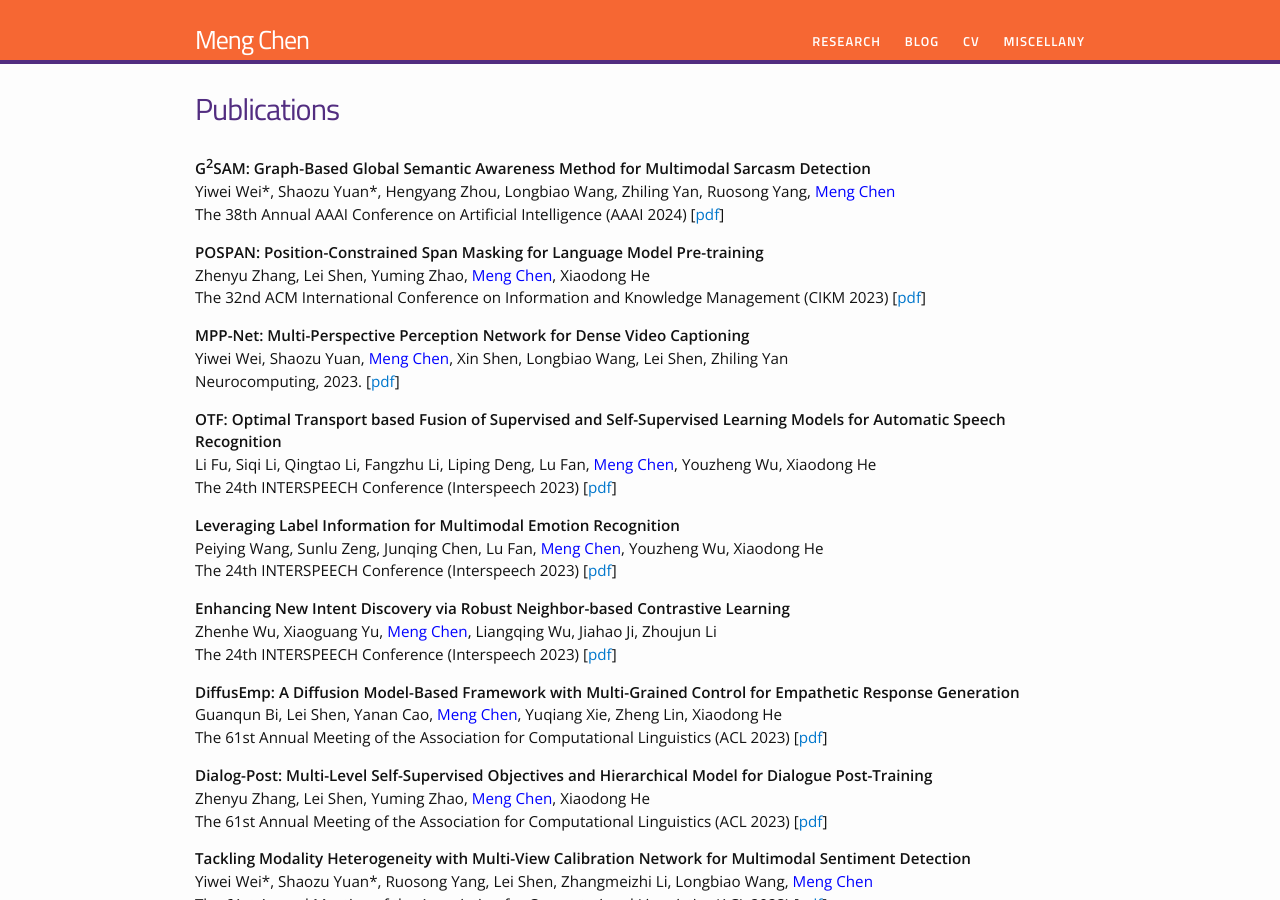
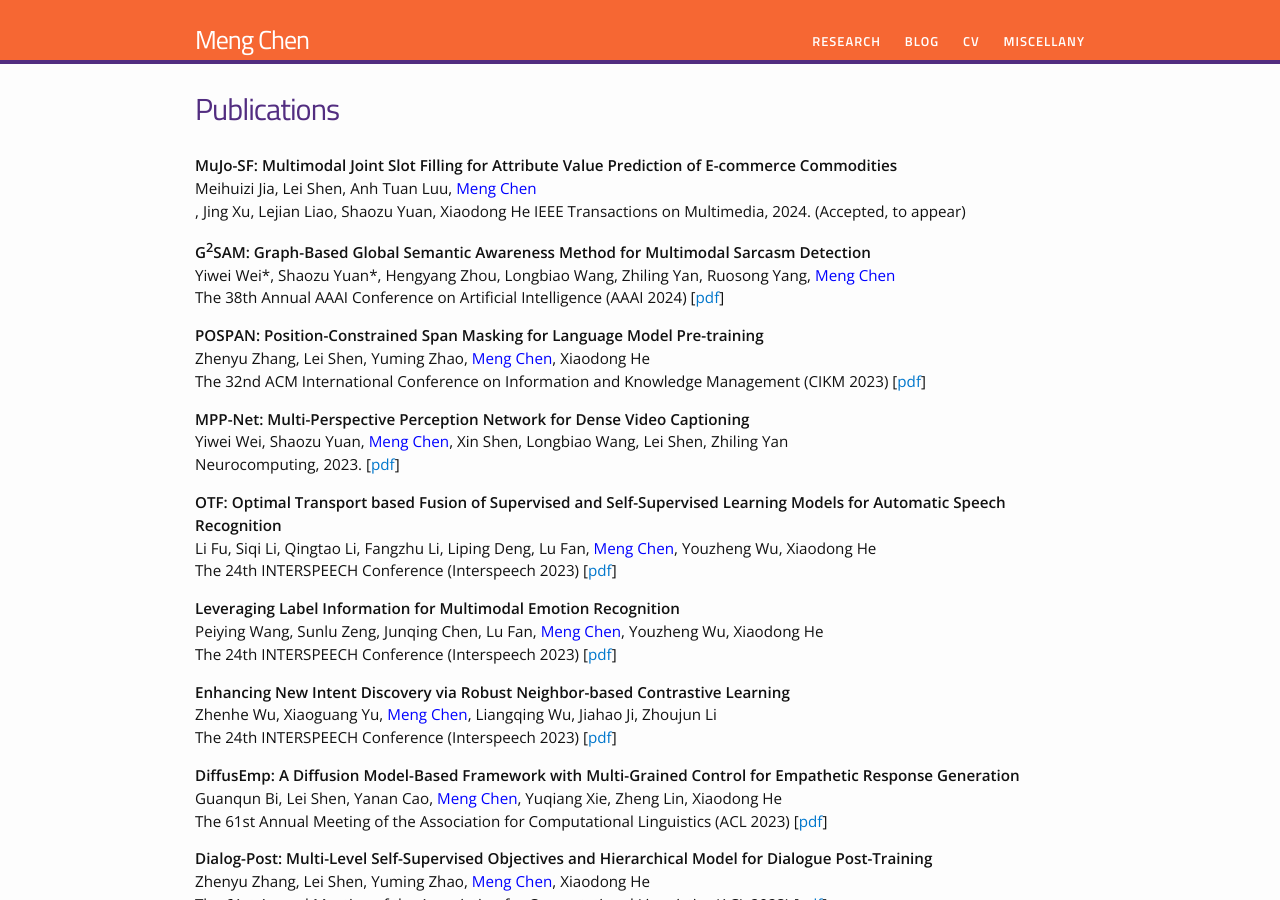
Before and after one commit to chenmengdx/chenmengdx.github.io, a Jekyll site: the page built from research.md, in a window 1280 px wide and 900 px high. Built offline with Jekyll 4.4.1, drawn with Linux system fonts in a browser that asks for light colours.

Commit message:
add publication

```diff
--- a/index.html
+++ b/index.html
@@ -23,7 +23,7 @@ Before that, I was a Research Scientist at Dragon Research of <a href="http://ww
 </p>
 
 <p style="text-align:justify;">
-I'm also serving as the Program Committee member for several top academic conferences including AAAI 2021/2022/2023/2024, ACL 2021/2022/2023/2024, EMNLP 2020/2021/2022/2023, NAACL 2022/2024, EACL 2023, ICASSP 2023/2024, Interspeech 2022/2023, ACM Multimedia 2023 etc. In my spare time, I love traveling, reading, watching movies and playing soccer. I'm an amateur soccer player and my soccer career lasts for more than 10 years. I'm a loyal fan of Manchester United.
+I'm also serving as the Program Committee member for several top academic conferences including AAAI 2021/2022/2023/2024, ACL 2021/2022/2023/2024, EMNLP 2020/2021/2022/2023, NAACL 2022/2024, EACL 2023, ICASSP 2023/2024, Interspeech 2022/2023/2024, ACM Multimedia 2023/2024 etc. In my spare time, I love traveling, reading, watching movies and playing soccer. I'm an amateur soccer player and my soccer career lasts for more than 10 years. I'm a loyal fan of Manchester United.
 </p>
 
 </div>
--- a/research.md
+++ b/research.md
@@ -5,6 +5,12 @@ permalink: /research/
 ---
 
 <div>
+
+<p>
+<b> MuJo-SF: Multimodal Joint Slot Filling for Attribute Value Prediction of E-commerce Commodities </b> <br />
+Meihuizi Jia, Lei Shen, Anh Tuan Luu, <font color="blue">Meng Chen</font> <br />, Jing Xu, Lejian Liao, Shaozu Yuan, Xiaodong He
+IEEE Transactions on Multimedia, 2024. (Accepted, to appear)
+</p>
 
 <p>
 <b> G<sup>2</sup>SAM: Graph-Based Global Semantic Awareness Method for Multimodal Sarcasm Detection </b> <br />
```
Also changed, not shown: 1 other file.
